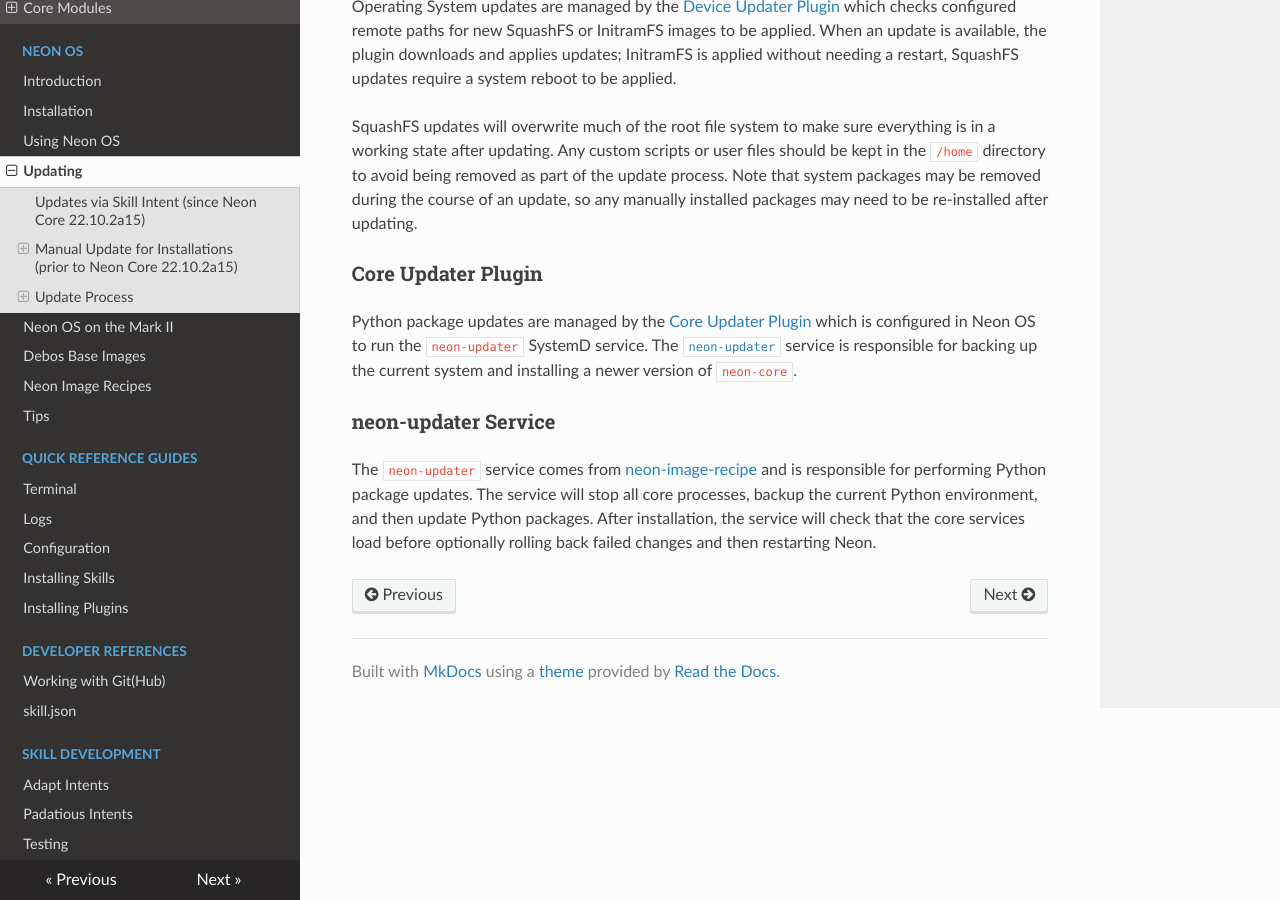
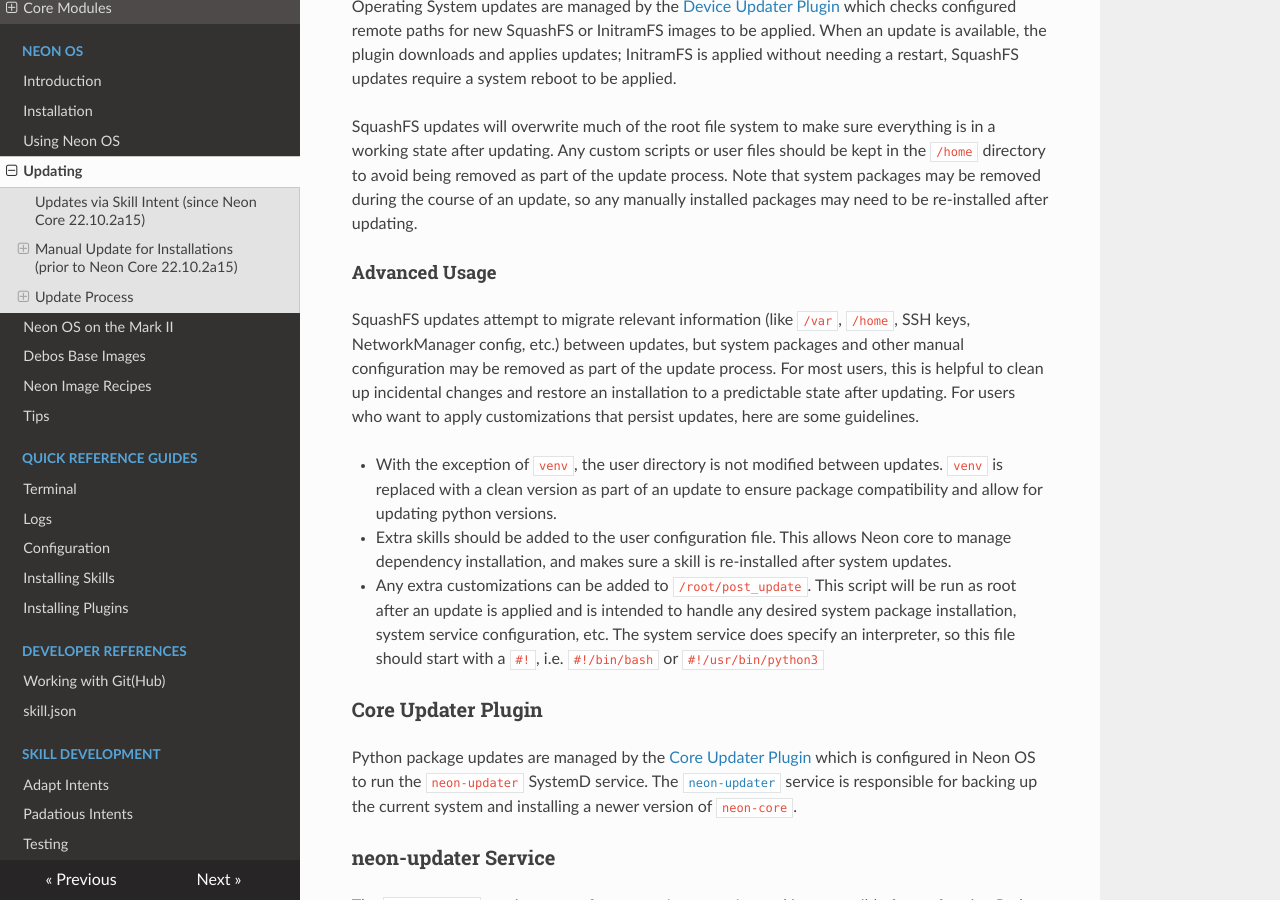
Before and after one commit to NeonGeckoCom/neon-docs, an MkDocs documentation site: the page built from docs/neon_os/neon_os_updates.md, in a window 1280 px wide and 900 px high, scrolled down 3913 px. Built offline with MkDocs 1.6.1, drawn with Linux system fonts in a browser that asks for light colours; nearby versions of some CDN libraries.

Commit message:
Add notes for applying customizations after a SquashFS update

```diff
--- a/docs/neon_os/neon_os_updates.md
+++ b/docs/neon_os/neon_os_updates.md
@@ -91,6 +91,26 @@
 process. Note that system packages may be removed during the course of an update,
 so any manually installed packages may need to be re-installed after updating.
 
+#### Advanced Usage
+SquashFS updates attempt to migrate relevant information (like `/var`, `/home`,
+SSH keys, NetworkManager config, etc.) between updates, but system packages and
+other manual configuration may be removed as part of the update process. For most
+users, this is helpful to clean up incidental changes and restore an installation
+to a predictable state after updating. For users who want to apply customizations
+that persist updates, here are some guidelines.
+
+- With the exception of `venv`, the user directory is not modified between updates.
+  `venv` is replaced with a clean version as part of an update to ensure package
+  compatibility and allow for updating python versions.
+- Extra skills should be added to the user configuration file. This allows Neon core
+  to manage dependency installation, and makes sure a skill is re-installed after
+  system updates.
+- Any extra customizations can be added to `/root/post_update`. This script will be
+  run as root after an update is applied and is intended to handle any desired
+  system package installation, system service configuration, etc. The system
+  service does specify an interpreter, so this file should start with a `#!`,
+  i.e. `#!/bin/bash` or `#!/usr/bin/python3`
+
 ### Core Updater Plugin
 Python package updates are managed by the [Core Updater Plugin](https://github.com/NeonGeckoCom/neon-phal-plugin-core-updater)
 which is configured in Neon OS to run the `neon-updater` SystemD service. The
```
